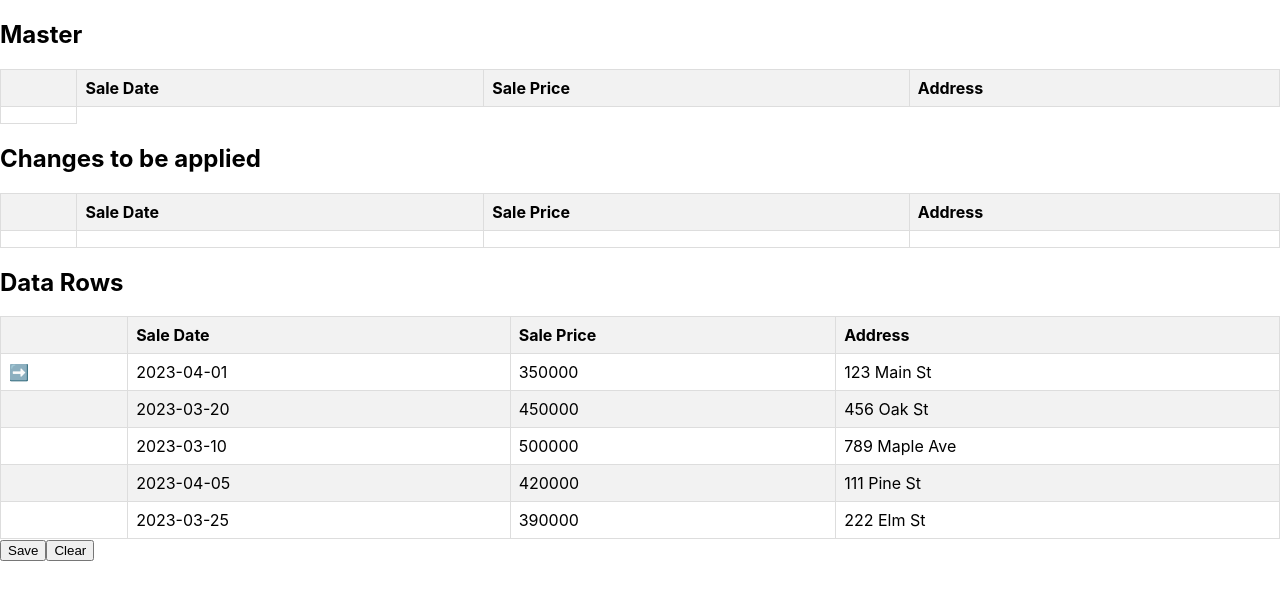
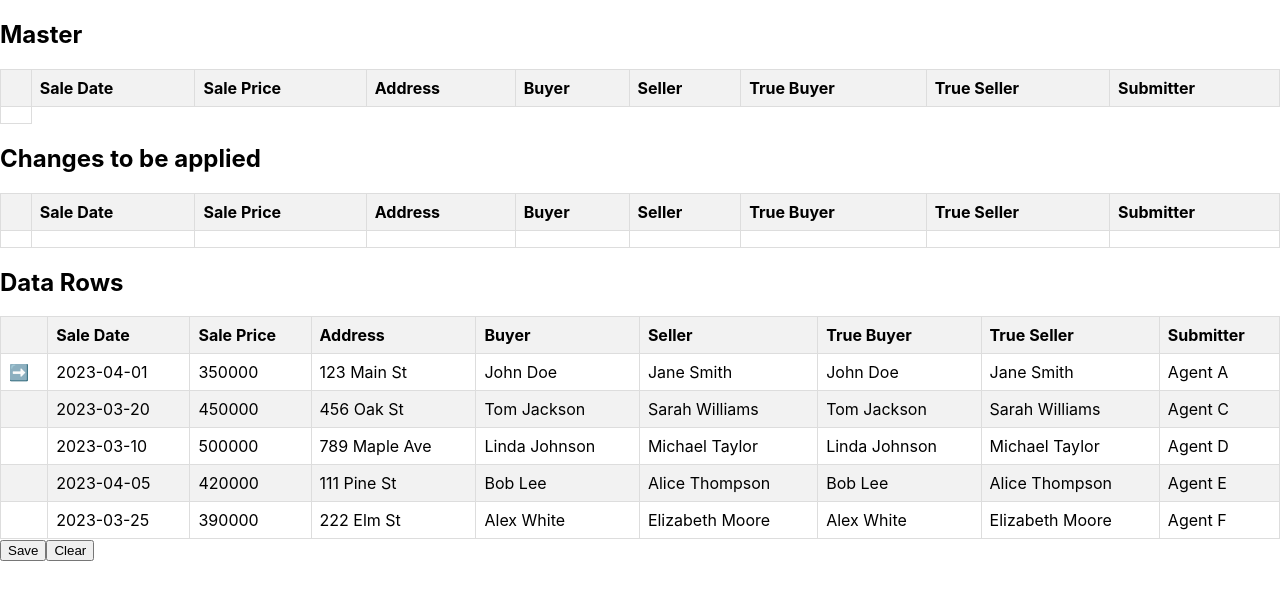
Before and after one commit to AdrianRogowski/newspk, a React (Create React App) app: page / in a window 1280 px wide. Shown: the top 600 px of the page. Built offline with nearby package versions, Linux system fonts and the light colour scheme.

Commit message:
added additional columns

```diff
--- a/src/App.js
+++ b/src/App.js
@@ -10,15 +10,80 @@ const DataMerger = () => {
         saleDate: '2023-04-01',
         salePrice: 350000,
         address: '123 Main St',
+        buyer: 'John Doe',
+        seller: 'Jane Smith',
+        trueBuyer: 'John Doe',
+        trueSeller: 'Jane Smith',
+        submitter: 'Agent A',
         subRows: [
-          { id: 6, saleDate: '2023-03-15', salePrice: 340000, address: '123 Main St' },
-          { id: 7, saleDate: '2023-02-28', salePrice: 360000, address: '123 Main St' },
+          {
+            id: 6,
+            saleDate: '2023-03-15',
+            salePrice: 340000,
+            address: '123 Main St',
+            buyer: 'Jack Brown',
+            seller: 'Jane Smith',
+            trueBuyer: 'Jack Brown',
+            trueSeller: 'Jane Smith',
+            submitter: 'Agent B',
+          },
+          {
+            id: 7,
+            saleDate: '2023-02-28',
+            salePrice: 360000,
+            address: '123 Main St',
+            buyer: 'John Doe',
+            seller: 'Jane Smith',
+            trueBuyer: 'John Doe',
+            trueSeller: 'Jane Smith',
+            submitter: 'Agent A',
+          },
         ],
       },
-      { id: 2, saleDate: '2023-03-20', salePrice: 450000, address: '456 Oak St' },
-      { id: 3, saleDate: '2023-03-10', salePrice: 500000, address: '789 Maple Ave' },
-      { id: 4, saleDate: '2023-04-05', salePrice: 420000, address: '111 Pine St' },
-      { id: 5, saleDate: '2023-03-25', salePrice: 390000, address: '222 Elm St' },
+      {
+        id: 2,
+        saleDate: '2023-03-20',
+        salePrice: 450000,
+        address: '456 Oak St',
+        buyer: 'Tom Jackson',
+        seller: 'Sarah Williams',
+        trueBuyer: 'Tom Jackson',
+        trueSeller: 'Sarah Williams',
+        submitter: 'Agent C',
+      },
+      {
+        id: 3,
+        saleDate: '2023-03-10',
+        salePrice: 500000,
+        address: '789 Maple Ave',
+        buyer: 'Linda Johnson',
+        seller: 'Michael Taylor',
+        trueBuyer: 'Linda Johnson',
+        trueSeller: 'Michael Taylor',
+        submitter: 'Agent D',
+      },
+      {
+        id: 4,
+        saleDate: '2023-04-05',
+        salePrice: 420000,
+        address: '111 Pine St',
+        buyer: 'Bob Lee',
+        seller: 'Alice Thompson',
+        trueBuyer: 'Bob Lee',
+        trueSeller: 'Alice Thompson',
+        submitter: 'Agent E',
+      },
+      {
+        id: 5,
+        saleDate: '2023-03-25',
+        salePrice: 390000,
+        address: '222 Elm St',
+        buyer: 'Alex White',
+        seller: 'Elizabeth Moore',
+        trueBuyer: 'Alex White',
+        trueSeller: 'Elizabeth Moore',
+        submitter: 'Agent F',
+      },
     ],
     []
   );
@@ -43,6 +108,11 @@ const DataMerger = () => {
       { Header: 'Sale Date', accessor: 'saleDate' },
       { Header: 'Sale Price', accessor: 'salePrice' },
       { Header: 'Address', accessor: 'address' },
+      { Header: 'Buyer', accessor: 'buyer' },
+      { Header: 'Seller', accessor: 'seller' },
+      { Header: 'True Buyer', accessor: 'trueBuyer' },
+      { Header: 'True Seller', accessor: 'trueSeller' },
+      { Header: 'Submitter', accessor: 'submitter' },
     ],
     []
   );
@@ -69,6 +139,14 @@ const DataMerger = () => {
     attribute1: null,
     attribute2: null,
     attribute3: null,
+    saleDate: null,
+    salePrice: null,
+    address: null,
+    buyer: null,
+    seller: null,
+    trueBuyer: null,
+    trueSeller: null,
+    submitter: null,
   });
   const [masterRow, setMasterRow] = useState({});
 
```
